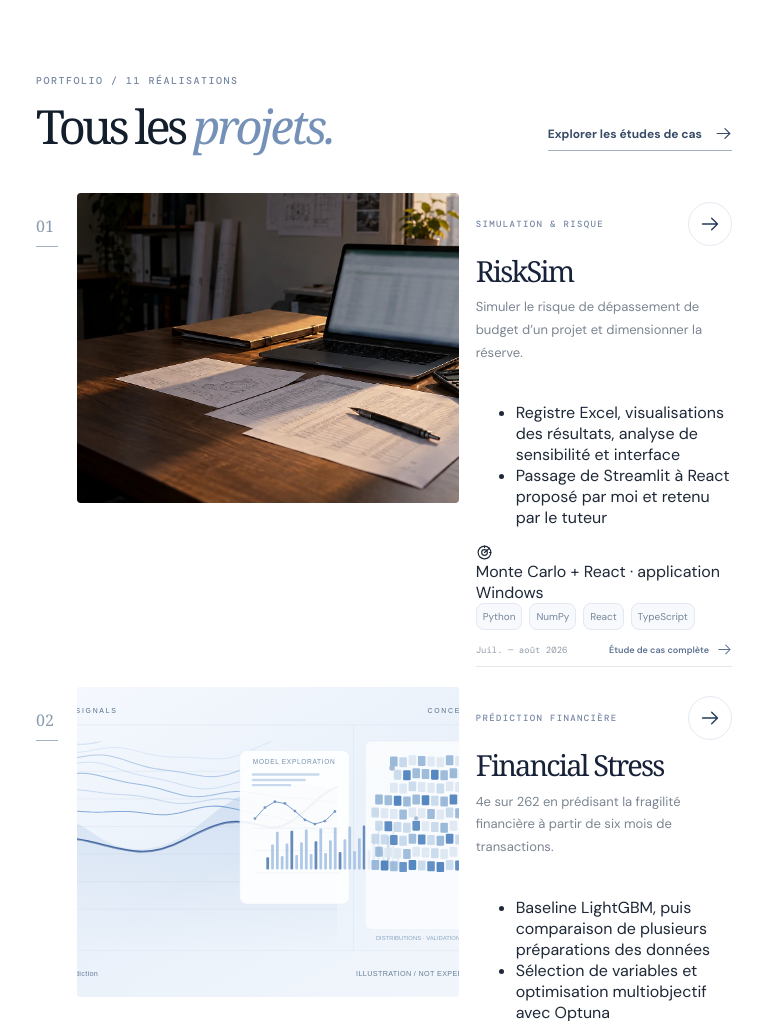
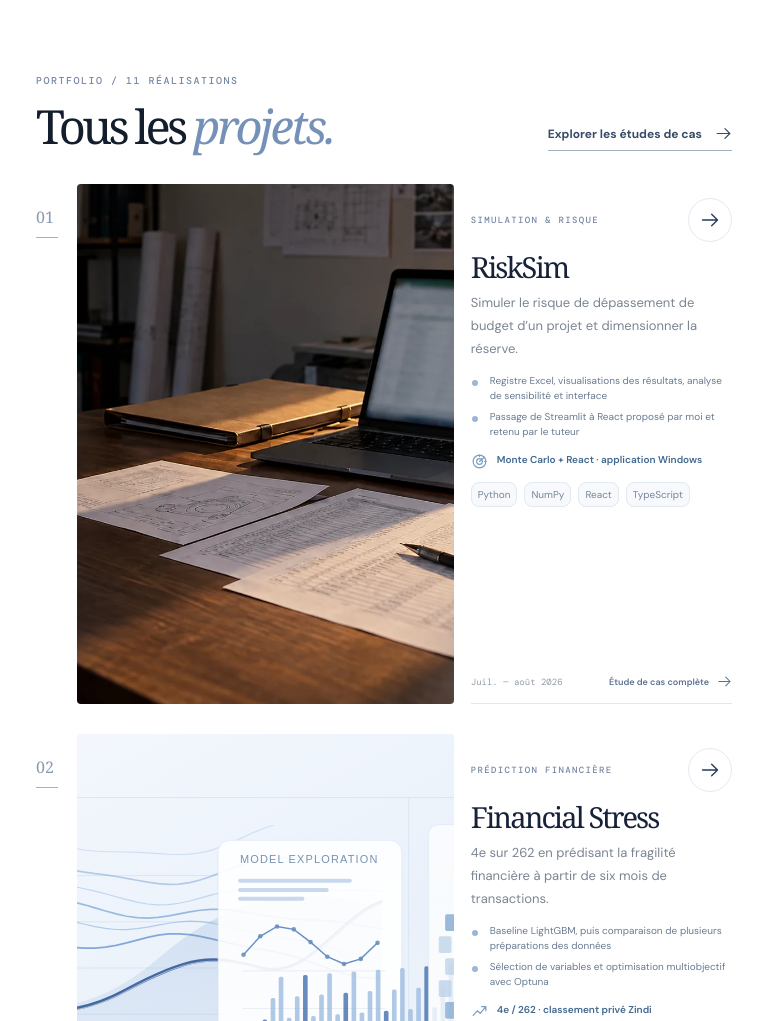
Before and after one commit to Rudolf-Staline/Portfolio, a React (Vite) app: page / in a window 768 px wide. Shown: the part 519-1540 px from the top of the page. Built offline with nearby package versions, Linux system fonts and the light colour scheme.

Commit message:
Unify all eleven project visuals and give detailed descriptions comfortable responsive spacing

```diff
--- a/src/white-editorial.css
+++ b/src/white-editorial.css
@@ -119,26 +119,6 @@ img{max-width:100%}
 .we-proof-grid figure{margin:0;min-width:0;background:#e8edf4;border:1px solid #dce3ed;padding:20px 20px 10px}
 .we-proof-grid img{width:100%;height:clamp(260px,32vw,540px);object-fit:contain;background:#fff}
 .we-proof-grid figcaption{text-align:right;color:#8595aa;font:400 10px/1.5 'DM Mono',monospace;padding-top:14px}
-/* Additional work: image-first, never hidden in a drawer */
-.we-other{padding:clamp(75px,9vw,145px) clamp(25px,5.15vw,88px);max-width:1850px;margin:auto}
-.we-other .we-section-top{margin-bottom:25px}
-.we-other .we-section-top h2 span{color:#8da7c6}
-.we-mini-grid{display:grid;grid-template-columns:repeat(3,minmax(0,1fr));gap:clamp(25px,3vw,49px)}
-.we-mini{min-width:0;border-top:1px solid #dde4ec;padding-top:20px}
-.we-mini-image{position:relative;display:block;background:#e9eef3;height:clamp(210px,24vw,360px);overflow:hidden;border-radius:3px}
-.we-mini-image img{width:100%;height:100%;object-fit:cover;transition:transform .8s}
-.we-mini-image:hover img{transform:scale(1.045)}
-.we-mini-image>span{position:absolute;right:15px;bottom:15px;background:#fff;display:grid;place-items:center;width:38px;height:38px;border-radius:50%}
-.we-mini-copy{padding-top:25px}
-.we-mini-meta{display:flex;align-items:center;gap:12px;color:#7b9dc1}
-.we-mini h3{font-family:Georgia,serif;font-weight:400;font-size:clamp(27px,2.65vw,46px);letter-spacing:-.055em;line-height:1.15;margin:15px 0}
-.we-mini h3 a:hover{color:#698ab2}
-.we-mini p{font-size:14px;line-height:1.8;color:#798593;min-height:60px}
-.we-mini-copy>a{display:inline-flex;align-items:center;gap:12px;font-size:12px;font-weight:600;border-bottom:1px solid #91a6c1;padding-bottom:8px;color:#566d90}
-.we-mini-copy>a svg{transition:transform .2s}
-.we-mini-copy>a:hover svg{transform:translateX(4px)}
-.we-other-cases{margin-top:110px;border-top:1px solid #e1e7ed}
-.we-other-cases .we-case:last-child{padding-bottom:0}
 /* verified contest results with no invented scores */
 .we-honors{background:#eef3f9;padding:clamp(80px,9vw,145px) clamp(25px,5.15vw,88px)}
 .we-honors .we-section-top,.we-honors-list{max-width:1670px;margin-inline:auto}
@@ -218,7 +198,6 @@ img{max-width:100%}
   .we-pills span{font-size:10px;padding:6px}
   .we-row-foot{font-size:9px}
   .we-section-side p{display:none}
-  .we-mini-grid{grid-template-columns:repeat(2,minmax(0,1fr))}
   .we-case-content{gap:35px}
 }
 @media(max-width:720px){
@@ -262,11 +241,6 @@ img{max-width:100%}
   .we-proof-grid{grid-template-columns:1fr}
   .we-proof-grid figure{padding:11px}
   .we-proof-grid img{height:clamp(240px,65vw,460px)}
-  .we-other{padding:82px 19px}
-  .we-mini-grid{grid-template-columns:1fr;gap:42px}
-  .we-mini-image{height:clamp(280px,67vw,440px)}
-  .we-mini h3{font-size:40px}
-  .we-mini p{min-height:0}
   .we-honors{padding:83px 19px}
   .we-honor{grid-template-columns:25px minmax(0,1fr) minmax(92px,.39fr) 18px;gap:9px;padding:20px 0}
   .we-honor strong{font-size:16px}
@@ -299,7 +273,6 @@ img{max-width:100%}
   html{scroll-behavior:auto}
   *,*::before,*::after{animation:none!important;transition:none!important}
   .we-can-animate [data-appear]{opacity:1!important;transform:none!important}
-  .we-row-media img,.we-hero-media img,.we-mini-image img{transform:none!important}
 }
 @media print{
   .we-header,.we-progress,.we-hero-media,.we-contact-link,.we-row-circle{display:none}
@@ -307,3 +280,47 @@ img{max-width:100%}
   .we-row{break-inside:avoid}
   .we-contact{background:#fff;color:#151e30}
 }
+
+/* One visual collection: all 11 case studies have equally generous photography
+   and a readable set of documented accomplishments. */
+.we-featured .we-section-side p{max-width:390px}
+.we-rows{gap:clamp(30px,3.2vw,54px)}
+.we-row{min-height:clamp(420px,34vw,575px);align-items:stretch}
+.we-row-media{height:auto;min-height:clamp(420px,34vw,575px)}
+.we-row-copy{padding:clamp(16px,2vw,28px) 0 19px}
+.we-row-copy>p{margin-bottom:clamp(13px,1.3vw,20px)}
+.we-row-highlights{display:grid;gap:8px;padding:0;margin:0 0 clamp(12px,1.4vw,20px);list-style:none}
+.we-row-highlights li{position:relative;padding-left:19px;font-size:clamp(11px,.92vw,14px);line-height:1.55;color:#697b90}
+.we-row-highlights li:before{content:'';position:absolute;top:.65em;left:1px;width:6px;height:6px;border-radius:50%;background:#9db6d5}
+.we-row-fact{display:flex;align-items:flex-start;gap:9px;font-size:12px;line-height:1.55;font-weight:600;color:#41688f;margin:0 0 clamp(12px,1.35vw,21px)}
+.we-row-fact svg{flex-shrink:0;margin-top:1px;color:#799cc4}
+.we-row-foot{margin-top:auto}
+.we-featured .we-section-top{padding-bottom:clamp(33px,4vw,58px)}
+@media(max-width:1230px) and (min-width:721px){
+  .we-row{min-height:455px}
+  .we-row-media{height:auto;min-height:455px}
+  .we-row-copy{padding:14px 0}
+  .we-row-highlights{gap:6px;margin-bottom:13px}
+  .we-row-highlights li{font-size:11px;line-height:1.5}
+  .we-row-fact{font-size:11px;margin-bottom:12px}
+  .we-row-copy h3{font-size:clamp(27px,3.2vw,42px)}
+  .we-row-foot{padding-top:12px}
+}
+@media(max-width:960px) and (min-width:721px){
+  .we-row{grid-template-columns:24px minmax(0,1.37fr) minmax(250px,.95fr);min-height:520px}
+  .we-row-media{height:auto;min-height:520px}
+  .we-row-copy h3{font-size:29px}
+  .we-row-highlights li{font-size:10px}
+  .we-row-fact{font-size:10px}
+  .we-row .we-pills span{padding:5px 6px}
+}
+@media(max-width:720px){
+  .we-row{min-height:0}
+  .we-row-media{height:clamp(265px,58vw,490px);min-height:0}
+  .we-row-copy{padding:15px 0 22px}
+  .we-row-highlights{gap:8px;margin-bottom:16px}
+  .we-row-highlights li{font-size:12px;line-height:1.58}
+  .we-row-fact{font-size:12px;line-height:1.6}
+  .we-featured .we-section-side{align-items:flex-start}
+}
+@media(max-width:390px){.we-row-highlights li{font-size:11px}}
```
